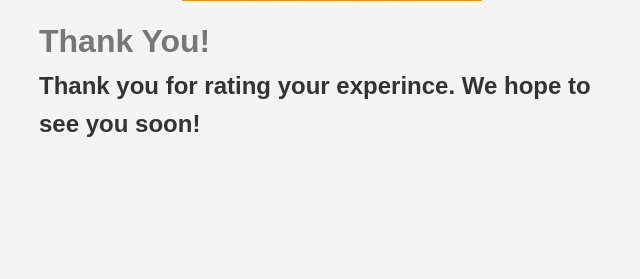
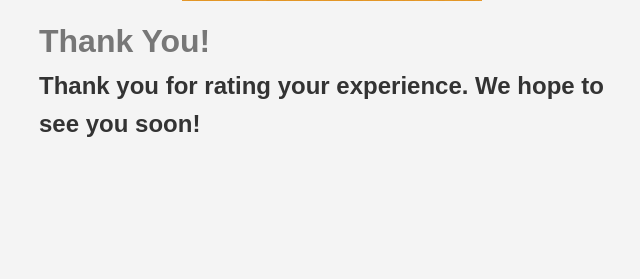
Before and after one commit to dnorman7/Cactus-Feedback-App, a Flask app: template templates/success.html in a window 1280 px wide. Shown: the part 190-469 px from the top of the page, without its empty margins (308-948 px from the left). Run offline with Flask 2, Linux system fonts and the light colour scheme; the template is opened without the code that fills it, so the values that code supplies are empty.

Commit message:
updates spelling typos

```diff
--- a/app.py
+++ b/app.py
@@ -4,6 +4,7 @@ from send_mail import send_mail
 
 app = Flask(__name__)
 
+#connect to database
 ENV = 'prod'
 
 if ENV == 'dev':
@@ -17,6 +18,7 @@ app.config['SQLALCHEMY_TRACK_MODIFICATIONS'] = False
 
 db = SQLAlchemy(app)
 
+#creates models/table
 class Feedback(db.Model):
   __tablename__ = 'feedback'
   id = db.Column(db.Integer, primary_key=True)
--- a/templates/index.html
+++ b/templates/index.html
@@ -50,7 +50,7 @@
         <input type="radio" name="rating" value="10" checked /> 10
       </div>
       <div class="form-group">
-        <h3>Comments about your experince</h3>
+        <h3>Comments about your experience</h3>
         <textarea
           name="comments"
           id=""
--- a/templates/success.html
+++ b/templates/success.html
@@ -11,7 +11,7 @@
     <div class="container">
       <img src="../static/cactus-logo.png" alt="Cactus" class="logo" />
       <h1>Thank You!</h1>
-      <h2>Thank you for rating your experince. We hope to see you soon!</h2>
+      <h2>Thank you for rating your experience. We hope to see you soon!</h2>
     </div>
   </body>
 </html>
```
